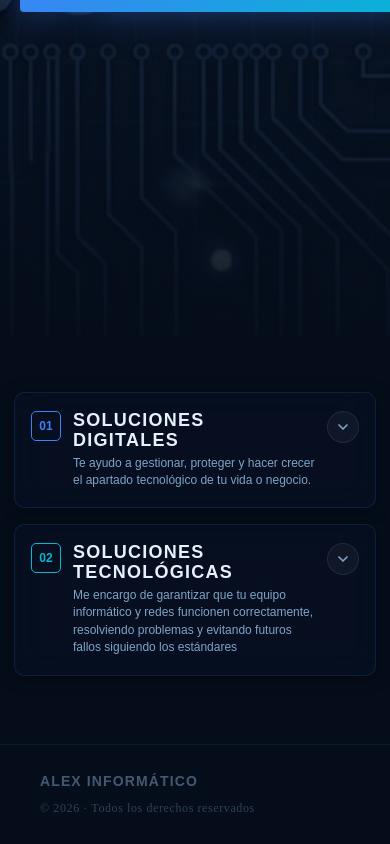
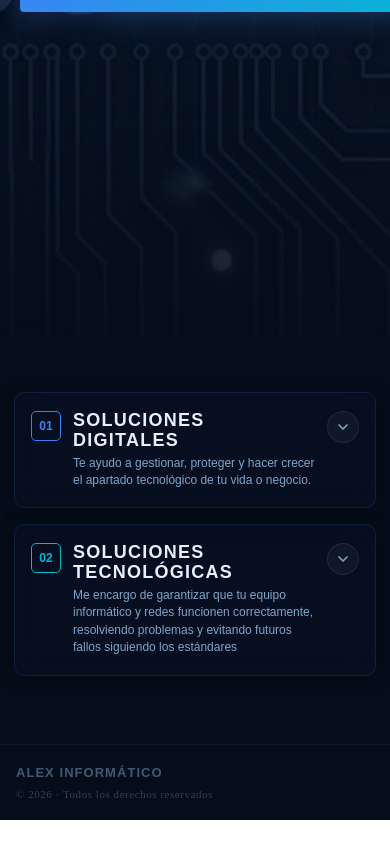
Before and after one commit to Haring72/personal-webpage, a React (Vite) app: page / in a window 390 px wide. Shown: the part 636-1480 px from the top of the page. After the commit the page ends 1456 px from the top, so only its background shows below. Built offline with nearby package versions, Linux system fonts and the light colour scheme.

Commit message:
Footer CSS file modified for mobile optimization

```diff
--- a/src/components/Footer.module.css
+++ b/src/components/Footer.module.css
@@ -22,3 +22,26 @@
   color: rgba(127, 165, 200, 0.35);
   letter-spacing: 0.05em;
 }
+
+@media (max-width: 768px) {
+  .footer {
+    padding: 24px 20px;
+    flex-direction: column;
+    align-items: flex-start;
+  }
+}
+
+@media (max-width: 480px) {
+  .footer {
+    padding: 20px 16px;
+    gap: 8px;
+  }
+
+  .leftSpan {
+    font-size: 13px;
+  }
+
+  .rightSpan {
+    font-size: 11px;
+  }
+}
```
